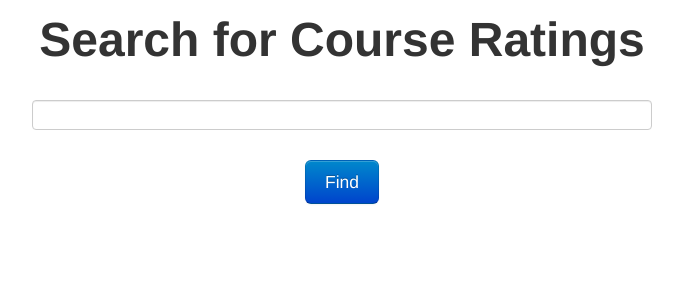
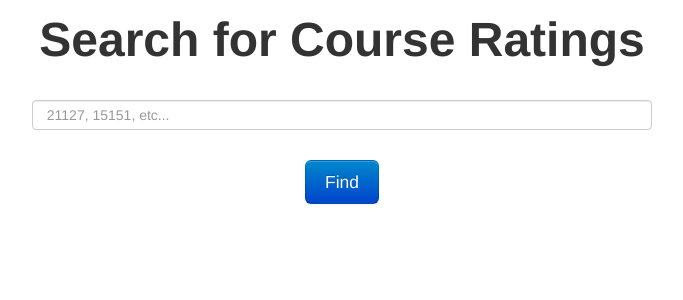
Before and after one commit to yrkumar/which-course, a Flask app: page / in a window 1280 px wide. Shown: the part 261-561 px from the top of the page, without its empty margins (298-981 px from the left). Run offline with Flask 2, Linux system fonts and the light colour scheme.

Commit message:
change search placeholder

```diff
--- a/templates/index.html
+++ b/templates/index.html
@@ -53,7 +53,7 @@
 			<div class="main-content">
 				<h1>Search for Course Ratings</h1>
 				<form action="/" method="post" class="form-inline">
-					<input type="text" class="span8" id="main-input" name="search">
+					<input type="text" placeholder="  21127, 15151, etc..." class="span8" id="main-input" name="search">
 					<p>&nbsp;</p>
 					<button class="btn btn-large btn-primary">Find</button>
 				</form>
```
